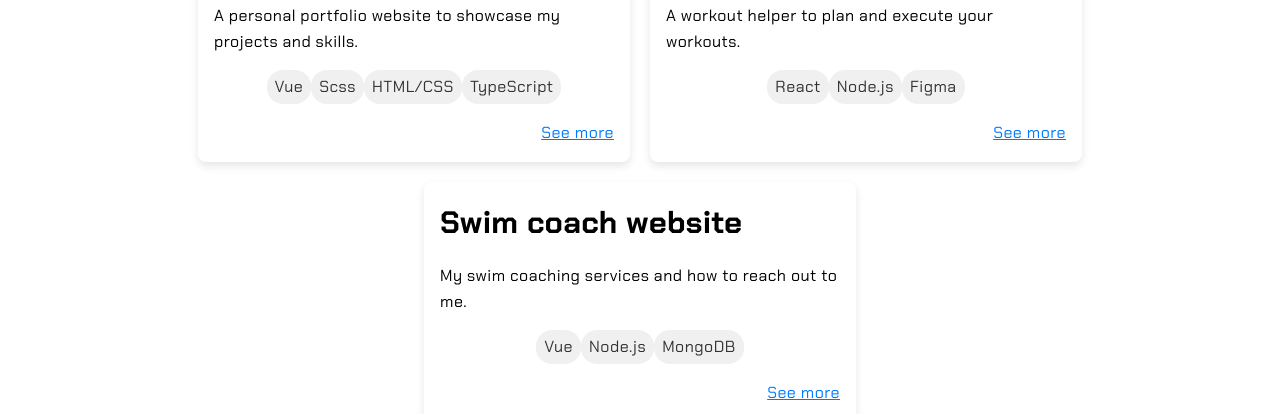
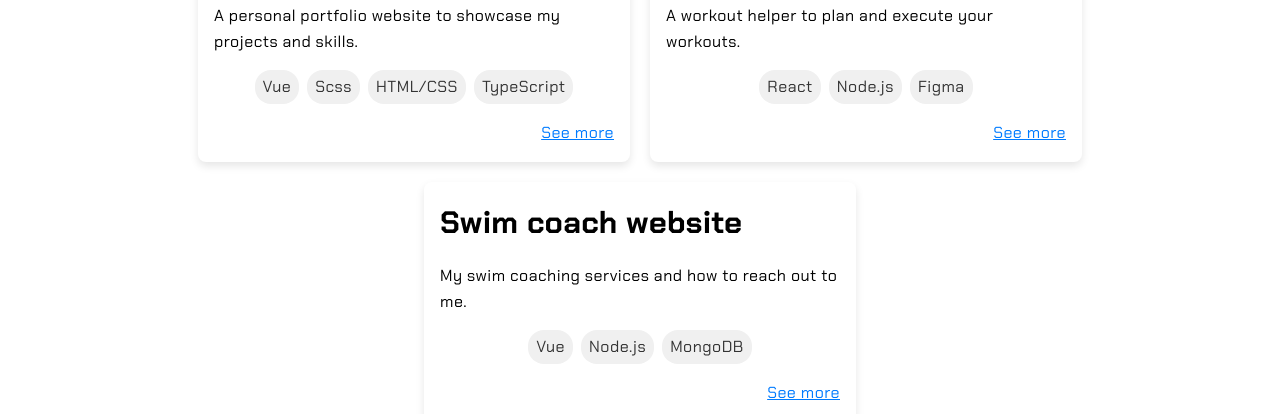
Before and after one commit to AlexGreau/Portfolio, a Vue app: page / in a window 1280 px wide. Shown: the part 878-1292 px from the top of the page. Built offline with nearby package versions, Linux system fonts and the light colour scheme.

Commit message:
fix: added gap between pills

```diff
--- a/src/assets/components/card.scss
+++ b/src/assets/components/card.scss
@@ -30,8 +30,12 @@
   & > ul {
     list-style: none;
     padding: 0;
-    margin-left: auto;
-    margin-right: auto;
+    display: flex;
+    gap: $spacing-sm;
+    flex-wrap: wrap;
+    align-items: center;
+    justify-content: center;;
+
   }
   & > a {
     text-align: end;
```
